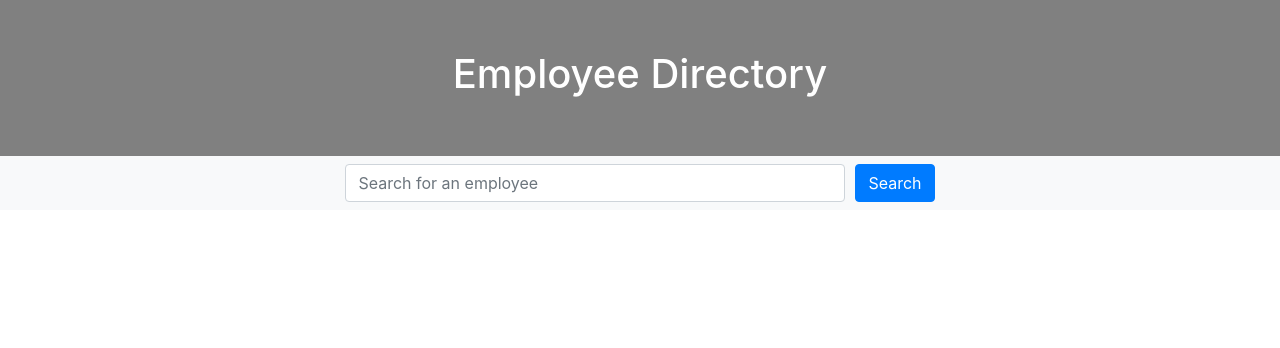
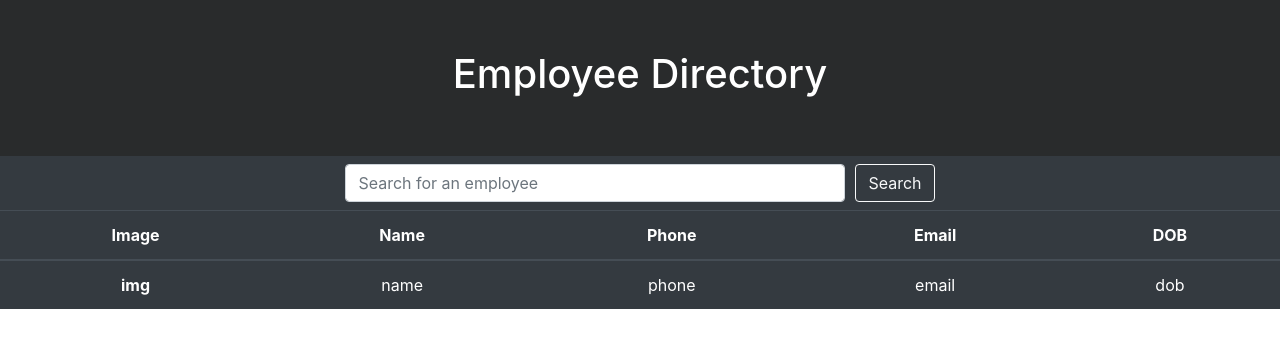
Before and after one commit to Crowe828/worker-library, a React (Create React App) app in the folder employee-directory/: page / in a window 1280 px wide. Shown: the top 348 px of the page. Built offline with nearby package versions, Linux system fonts and the light colour scheme.

Commit message:
set up components and started table

```diff
--- a/employee-directory/src/Components/DataArea.js
+++ b/employee-directory/src/Components/DataArea.js
@@ -0,0 +1,12 @@
+import React from "react";
+import DataTable from "./DataTable";
+
+function DataArea() {
+  return (
+    <div>
+      <DataTable />
+    </div>
+  );
+}
+
+export default DataArea;
--- a/employee-directory/src/Components/DataBody.js
+++ b/employee-directory/src/Components/DataBody.js
@@ -0,0 +1,28 @@
+import React from "react";
+
+function DataBody() {
+  return (
+    <table className="table table-hover table-dark">
+      <thead>
+        <tr>
+          <th scope="col">Image</th>
+          <th scope="col">Name</th>
+          <th scope="col">Phone</th>
+          <th scope="col">Email</th>
+          <th scope="col">DOB</th>
+        </tr>
+      </thead>
+      <tbody>
+        <tr>
+          <th scope="row">img</th>
+          <td>name</td>
+          <td>phone</td>
+          <td>email</td>
+          <td>dob</td>
+        </tr>
+      </tbody>
+    </table>
+  );
+}
+
+export default DataBody;
--- a/employee-directory/src/Components/DataTable.js
+++ b/employee-directory/src/Components/DataTable.js
@@ -0,0 +1,8 @@
+import React from "react";
+import DataBody from "./DataBody";
+
+function DataTable() {
+  return <DataBody />;
+}
+
+export default DataTable;
--- a/employee-directory/src/Components/Header.js
+++ b/employee-directory/src/Components/Header.js
@@ -2,7 +2,7 @@ import React from "react";
 
 function Header() {
   return (
-    <header style={{ backgroundColor: "gray", padding: "50px" }}>
+    <header style={{ backgroundColor: "#292b2c", padding: "50px" }}>
       <h1 style={{ color: "white" }}>Employee Directory</h1>
     </header>
   );
--- a/employee-directory/src/Components/Main.js
+++ b/employee-directory/src/Components/Main.js
@@ -1,11 +1,13 @@
 import React from "react";
 import Nav from "./Nav";
+import DataArea from "./DataArea";
 
 function Main() {
   return (
     <main className="main">
       <Nav />
       {/* {props.children} */}
+      <DataArea />
     </main>
   );
 }
--- a/employee-directory/src/Components/Nav.js
+++ b/employee-directory/src/Components/Nav.js
@@ -6,7 +6,7 @@ import SearchBox from "./SearchBox";
 function Nav() {
   return (
     <nav
-      className="navbar navbar-expand navbar-light bg-light"
+      className="navbar navbar-expand navbar-dark bg-dark"
       style={{ display: "inline-block", width: "100%" }}
     >
       <div>
--- a/employee-directory/src/Components/SearchBox.js
+++ b/employee-directory/src/Components/SearchBox.js
@@ -23,7 +23,7 @@ function SearchBox(props) {
         <button
           type="submit"
           onClick={props.handleFormSubmit}
-          className="btn btn-primary"
+          className="btn btn-outline-light"
           style={{ marginLeft: "10px" }}
         >
           Search
```
Also changed, not shown: employee-directory/src/Utils/API.js (line endings or trailing spaces).
